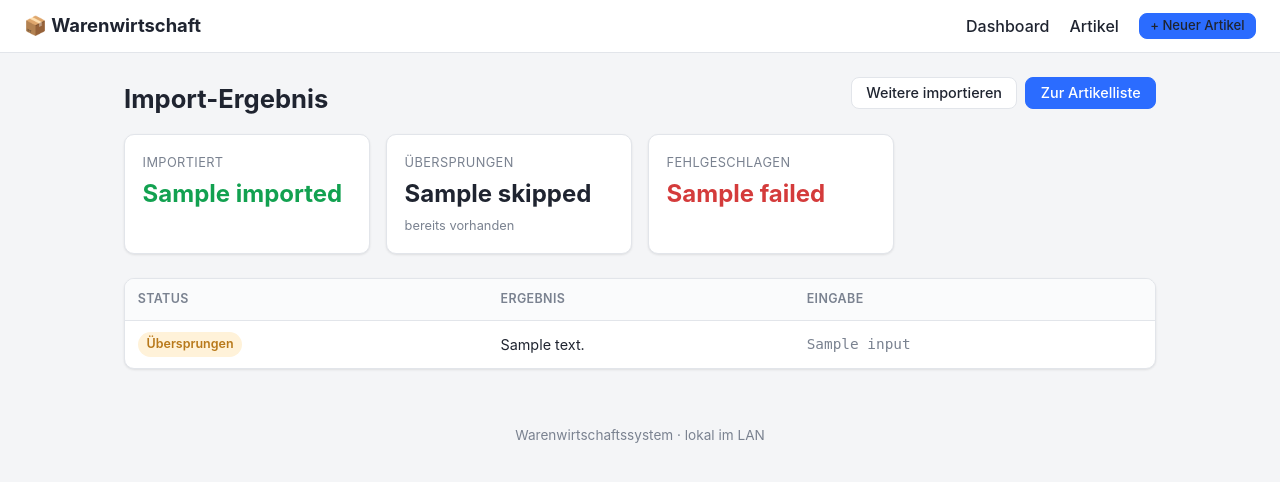
After one commit to Nilshh/warensystem, a FastAPI app: template app/templates/import_result.html in a window 1280 px wide. The commit adds this page. Shown: the top 482 px of the page. Run offline with FastAPI, Linux system fonts and the light colour scheme; the template is opened without the code that fills it: most values are stand-ins (such as "Sample title", 1, 10 or a date in 2020).

Commit message:
Massenimport per eBay-Linkliste
- Neue Route /articles/import-ebay-bulk: mehrere Links (einer pro Zeile) in
  einem Rutsch importieren, jeweils als Entwurf inkl. Bilder
- Dedupe gegen bereits importierte Artikel (eBay-Artikelnummer) und innerhalb
  des Batches; Obergrenze 100 pro Durchgang
- Ergebnisseite mit Zählern (importiert/übersprungen/fehlgeschlagen) und
  Einzelstatus je Link
- Import-Logik in wiederverwendbare Helfer refaktoriert
  (_create_article_from_item, _download_item_images)

Co-Authored-By: Claude Opus 4.8 (1M context) <noreply@anthropic.com>

```diff
--- a/app/main.py
+++ b/app/main.py
@@ -283,6 +283,34 @@ async def create_article(request: Request, db: Session = Depends(get_db)):
     return RedirectResponse(f"/articles/{article.id}", status_code=303)
 
 
+def _download_item_images(db: Session, article: Article, image_urls: list[str]) -> None:
+    for pos, img_url in enumerate(image_urls):
+        ext = Path(urllib.parse.urlparse(img_url).path).suffix.lower()
+        if ext not in ALLOWED_IMAGE_EXT:
+            ext = ".jpg"
+        filename = f"{uuid.uuid4().hex}{ext}"
+        if ebay.download_image(img_url, config.UPLOAD_DIR / filename):
+            db.add(ArticleImage(article_id=article.id, filename=filename, position=pos))
+
+
+def _create_article_from_item(db: Session, item: dict, fallback_url: str = "") -> Article:
+    """Legt aus einem geladenen eBay-Item einen Entwurf an (inkl. Bilder)."""
+    article = Article(
+        title=item["title"] or "eBay-Import",
+        description=item["description"],
+        condition=item["condition"],
+        status="Entwurf",
+        listing_price=item["price"],
+        ebay_url=item["item_web_url"] or fallback_url.strip(),
+        ebay_item_id=item["ebay_item_id"],
+        offered_ebay=True,
+    )
+    db.add(article)
+    db.flush()  # article.id verfügbar machen
+    _download_item_images(db, article, item["image_urls"])
+    return article
+
+
 @app.post("/articles/import-ebay")
 async def import_from_ebay(
     ebay_url: str = Form(""), db: Session = Depends(get_db)
@@ -294,30 +322,70 @@ async def import_from_ebay(
         msg = urllib.parse.quote(str(e))
         return RedirectResponse(f"/articles/new?error={msg}", status_code=303)
 
-    article = Article(
-        title=item["title"] or "eBay-Import",
-        description=item["description"],
-        condition=item["condition"],
-        status="Entwurf",
-        listing_price=item["price"],
-        ebay_url=item["item_web_url"] or ebay_url.strip(),
-        ebay_item_id=item["ebay_item_id"],
-        offered_ebay=True,
-    )
-    db.add(article)
-    db.flush()  # article.id verfügbar machen
+    article = _create_article_from_item(db, item, ebay_url)
+    db.commit()
+    return RedirectResponse(f"/articles/{article.id}/edit", status_code=303)
 
-    # Bilder herunterladen
-    for pos, img_url in enumerate(item["image_urls"]):
-        ext = Path(urllib.parse.urlparse(img_url).path).suffix.lower()
-        if ext not in ALLOWED_IMAGE_EXT:
-            ext = ".jpg"
-        filename = f"{uuid.uuid4().hex}{ext}"
-        if ebay.download_image(img_url, config.UPLOAD_DIR / filename):
-            db.add(ArticleImage(article_id=article.id, filename=filename, position=pos))
+
+# Obergrenze pro Massenimport (schützt vor sehr langen Requests)
+BULK_IMPORT_LIMIT = 100
+
+
+@app.post("/articles/import-ebay-bulk", response_class=HTMLResponse)
+async def import_from_ebay_bulk(
+    request: Request, ebay_urls: str = Form(""), db: Session = Depends(get_db)
+):
+    """Importiert mehrere eBay-Links (einer pro Zeile) in einem Rutsch."""
+    lines = [ln.strip() for ln in ebay_urls.splitlines() if ln.strip()]
+    truncated = len(lines) > BULK_IMPORT_LIMIT
+    lines = lines[:BULK_IMPORT_LIMIT]
+
+    # bereits vorhandene eBay-Artikelnummern (Dedupe)
+    existing = {
+        i for (i,) in db.execute(
+            select(Article.ebay_item_id).where(Article.ebay_item_id != "")
+        )
+    }
+
+    results = []
+    imported = skipped = failed = 0
+    seen_in_batch: set[str] = set()
+
+    for line in lines:
+        item_id = ebay.extract_item_id(line)
+        if item_id and (item_id in existing or item_id in seen_in_batch):
+            skipped += 1
+            results.append({"input": line, "status": "skipped",
+                            "message": f"Bereits vorhanden (Artikelnr. {item_id})"})
+            continue
+        try:
+            item = ebay.fetch_item(line)
+        except ebay.EbayError as e:
+            failed += 1
+            results.append({"input": line, "status": "failed", "message": str(e)})
+            continue
+
+        article = _create_article_from_item(db, item, line)
+        db.flush()
+        seen_in_batch.add(article.ebay_item_id)
+        imported += 1
+        results.append({
+            "input": line, "status": "ok", "message": item["title"] or "Import",
+            "article_id": article.id,
+        })
 
     db.commit()
-    return RedirectResponse(f"/articles/{article.id}/edit", status_code=303)
+
+    ctx = {
+        "request": request,
+        "results": results,
+        "imported": imported,
+        "skipped": skipped,
+        "failed": failed,
+        "truncated": truncated,
+        "limit": BULK_IMPORT_LIMIT,
+    }
+    return templates.TemplateResponse("import_result.html", ctx)
 
 
 # ---------------------------------------------------------------------------
--- a/app/static/style.css
+++ b/app/static/style.css
@@ -152,6 +152,10 @@ table.kv tr.total td { font-weight: 700; font-size: 1rem; padding-top: .7rem; bo
 .import-box.disabled { border-left-color: var(--border); opacity: .85; }
 .import-form { display: flex; gap: .5rem; margin-bottom: .5rem; }
 .import-form input { flex: 1; padding: .55rem .65rem; border: 1px solid var(--border); border-radius: 8px; font-size: .92rem; }
+.bulk-import { margin-top: .75rem; border-top: 1px solid var(--border); padding-top: .75rem; }
+.bulk-import summary { cursor: pointer; color: var(--primary); font-size: .9rem; }
+.bulk-import textarea { width: 100%; margin: .6rem 0; padding: .55rem .65rem; border: 1px solid var(--border); border-radius: 8px; font-family: ui-monospace, monospace; font-size: .85rem; }
+td.mono, .mono { font-family: ui-monospace, monospace; font-size: .8rem; word-break: break-all; }
 
 /* Tags / Chips */
 .tag.chip { background: #eef1f5; color: #4a5261; border: 1px solid #e2e6ec; }
--- /dev/null
+++ b/app/templates/import_result.html
@@ -0,0 +1,55 @@
+{% extends "base.html" %}
+{% block title %}Import-Ergebnis · Warenwirtschaft{% endblock %}
+{% block content %}
+<div class="page-head">
+  <h1>Import-Ergebnis</h1>
+  <div class="actions">
+    <a class="btn" href="/articles/new">Weitere importieren</a>
+    <a class="btn btn-primary" href="/articles">Zur Artikelliste</a>
+  </div>
+</div>
+
+<section class="cards">
+  <div class="card kpi positive">
+    <span class="kpi-label">Importiert</span>
+    <span class="kpi-value">{{ imported }}</span>
+  </div>
+  <div class="card kpi">
+    <span class="kpi-label">Übersprungen</span>
+    <span class="kpi-value">{{ skipped }}</span>
+    <span class="kpi-sub">bereits vorhanden</span>
+  </div>
+  <div class="card kpi {{ 'negative' if failed else '' }}">
+    <span class="kpi-label">Fehlgeschlagen</span>
+    <span class="kpi-value">{{ failed }}</span>
+  </div>
+</section>
+
+{% if truncated %}
+<div class="banner error">⚠ Es wurden nur die ersten {{ limit }} Zeilen verarbeitet. Bitte den Rest in einem weiteren Durchgang importieren.</div>
+{% endif %}
+
+<div class="table-wrap">
+<table class="data">
+  <thead>
+    <tr><th>Status</th><th>Ergebnis</th><th>Eingabe</th></tr>
+  </thead>
+  <tbody>
+    {% for r in results %}
+    <tr>
+      <td>
+        {% if r.status == 'ok' %}<span class="badge status-verkauft">OK</span>
+        {% elif r.status == 'skipped' %}<span class="badge status-reserviert">Übersprungen</span>
+        {% else %}<span class="badge" style="background:#fbeaea;color:#b02a2a">Fehler</span>{% endif %}
+      </td>
+      <td>
+        {% if r.status == 'ok' %}<a href="/articles/{{ r.article_id }}/edit">{{ r.message }}</a>
+        {% else %}{{ r.message }}{% endif %}
+      </td>
+      <td class="muted mono">{{ r.input }}</td>
+    </tr>
+    {% endfor %}
+  </tbody>
+</table>
+</div>
+{% endblock %}
```
Also changed, not shown: app/templates/article_form.html (+10 -0 lines).
